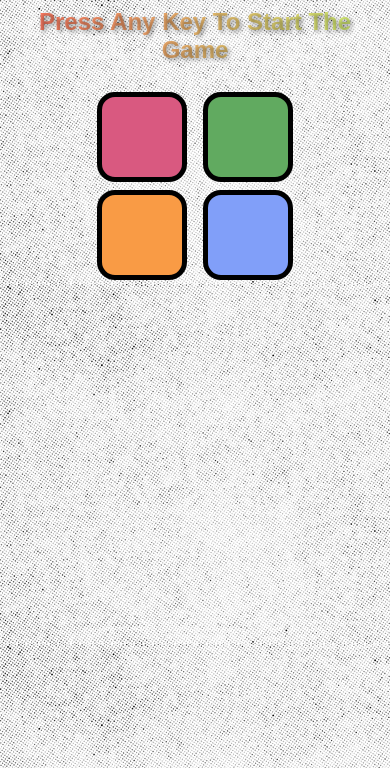
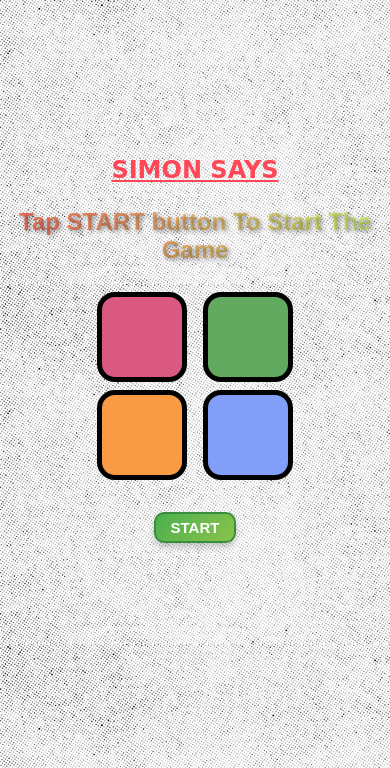
Before and after one commit to Raj29o9/Simon-Says-Game, a plain HTML site: page index.html in a window 390 px wide. Shown: the part 76-844 px from the top of the page. Drawn offline with Linux system fonts and the light colour scheme.

Commit message:
add features

```diff
--- a/app.js
+++ b/app.js
@@ -1,5 +1,6 @@
 let body=document.querySelector('body');
-body.classList.add("bodybackground")
+body.classList.add("bodybackground");
+
 let gameSeq=[];
 let userSeq=[];
 
@@ -9,8 +10,23 @@ let started=false;
 let level=0;
 let HS=0;
 let h2=document.querySelector("h2");
+    if (window.innerWidth <= 1200) {
+        h2.innerText = "Tap START button To Start The Game";
+    } else {
+        h2.innerText = "Press Any Key To Start The Game";
+    }
 
 document.addEventListener("keypress",function()
+{
+    if(started==false)
+        {
+            started=true;
+            levelUp();
+        }
+});
+
+let phnbtn=document.querySelector(".phnbtn");
+phnbtn.addEventListener("click",function()
 {
     if(started==false)
         {
@@ -58,9 +74,13 @@ function checkAns(idx)
         }
     }
     else{
-        h2.innerHTML=`Game over! Your score was <b>${level}</b> <br> Press any key to start`;
-        body.classList.remove("bodybackground")
-        body.style.backgroundColor="red";
+        if (window.innerWidth <= 768) {
+            h2.innerHTML = `Game over! your Score was <b>${level}</b> <br> press START  Button to start`;
+        } else {
+            h2.innerHTML = `Game over! Your score was <b>${level}</b> <br> Press any key to start`;
+        }
+        body.classList.remove("bodybackground");
+        body.style.backgroundColor = "red";
         setTimeout(function()
     {
         body.classList.add("bodybackground");
@@ -70,13 +90,18 @@ function checkAns(idx)
     }
 }
 
-function btnPress(){
+
+ function btnPress(){
+    if(started==true)
+    {
     let btn=this;
     userFlash(btn);
     let userColor=btn.getAttribute("id");
     userSeq.push(userColor);
     checkAns(userSeq.length-1);
+    }
 }
+
 
 
 let allbtns=document.querySelectorAll(".btn");
--- a/index.html
+++ b/index.html
@@ -7,8 +7,9 @@
     <link rel="stylesheet" href="style.css">
 </head>
 <body>
-    <h1>SIMON SAYS GAME</h1>
-    <h2>Press Any Key To Start The Game</h2>
+    <div class="container">
+    <h1>SIMON SAYS</h1>
+    <h2></h2>
     <div class="btn-container">
         <div class="line-one">
             <div class="btn red" type="button" id="red"></div>
@@ -20,6 +21,10 @@
         </div>
     </div>
     <h3></h3>
+    <div class="phnbtn">
+        <button id="strtbtn">START</button>
+    </div>
+</div>
     <script src="app.js"></script>
 </body>
 </html>
--- a/style.css
+++ b/style.css
@@ -11,7 +11,7 @@ h1 {
     font-size: 3rem;
     margin-top: 2rem;
     font-family: 'Press Start 2P', cursive;
-    text-shadow: 2px 2px #ff6b81, 4px 4px #2f3542;
+    text-decoration:underline;
 }
 
 
@@ -76,8 +76,10 @@ h3 {
 .userflash {
     background-color: green;
 }
+.phnbtn{
+    display: none;
+}
 
-/* Responsive Design */
 @media (max-width: 768px) {
     .btn {
         height: 120px;
@@ -91,6 +93,33 @@ h3 {
     }
     h3{
         font-size: 2rem;
+    }
+    .phnbtn{
+        display: block;
+        position: relative;
+    }
+
+    #strtbtn {
+        background: linear-gradient(135deg, #4CAF50, #8BC34A);
+        border: 2px solid #388E3C;
+        border-radius: 15px;
+        color: white; /* Text color */
+        padding: 5px 15px;
+        font-size: 25px; /* Font size */
+        font-weight: bold; /* Bold font */
+        box-shadow: 0px 4px 6px rgba(0, 0, 0, 0.2); /* Shadow for depth */
+        cursor: pointer; /* Pointer on hover */
+        transition: background 0.3s ease, transform 0.3s ease; /* Smooth transition */
+    }
+
+    #strtbtn:hover {
+        background: linear-gradient(135deg, #388E3C, #4CAF50); /* Color shift on hover */
+        transform: translateY(-2px); /* Lift effect on hover */
+    }
+
+    .container{
+        position: relative;
+        top: 100px;
     }
 }
 
@@ -109,4 +138,29 @@ h3 {
     h3{
         font-size: 1.5rem;
     }
-}
+    .phnbtn{
+        display: block;
+        position: relative;
+    }
+    #strtbtn {
+        background: linear-gradient(135deg, #4CAF50, #8BC34A);
+        border: 2px solid #388E3C;
+        border-radius: 10px;
+        color: white;
+        padding: 5px 15px;
+        font-size: 15px;
+        font-weight: bold;
+        box-shadow: 0px 4px 6px rgba(0, 0, 0, 0.2);
+        cursor: pointer;
+        transition: background 0.3s ease, transform 0.3s ease;
+    }
+
+    #strtbtn:hover {
+        background: linear-gradient(135deg, #388E3C, #4CAF50);
+        transform: translateY(-2px);
+    }
+    .container{
+        position: relative;
+        top:200px;
+    }
+    }
```
